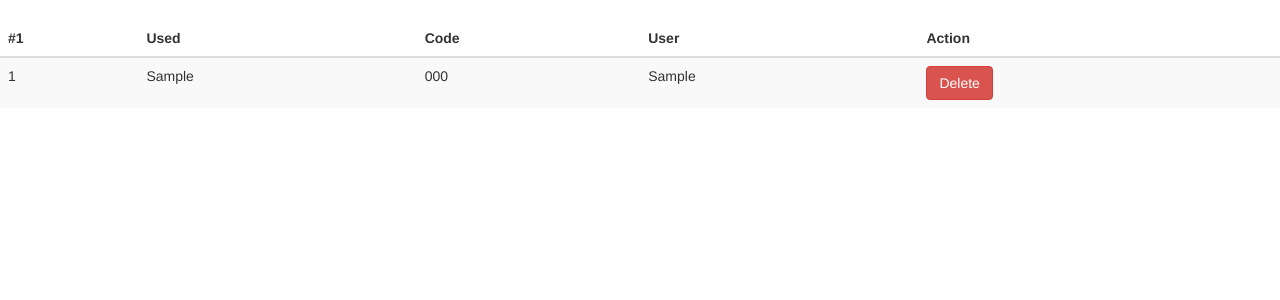
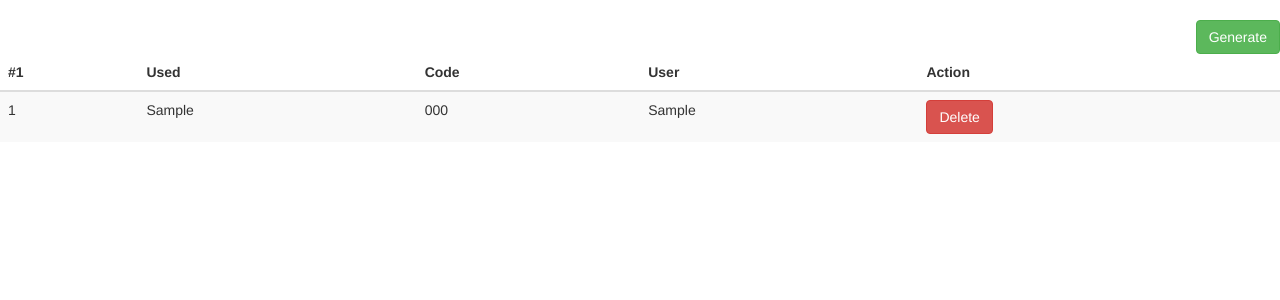
Before and after one commit to 3rg1s/SBNotes, a PHP site: page /invites.php in a window 1280 px wide. Shown: the part 52-352 px from the top of the page. Run offline with PHP 8.4, Linux system fonts and the light colour scheme; the visitor is signed in with stand-in values (Sample User, id 1); tables that the repository leaves empty or names only in its code hold one stand-in row (values such as "Sample post"); some libraries are stand-ins or nearby versions.

Commit message:
Send help

```diff
--- a/invites.php
+++ b/invites.php
@@ -118,6 +118,7 @@ foreach($result as $row) {
 
 <!-- </div> -->
 </tbody>
+<a href="javascript:void(0);" onclick="confirmcreate()"<button style="float:right" type="button" class="btn btn-success">Generate</button> </a>
 </div>
 </table>
 <script src="https://ajax.googleapis.com/ajax/libs/jquery/3.4.1/jquery.min.js"></script>
```
